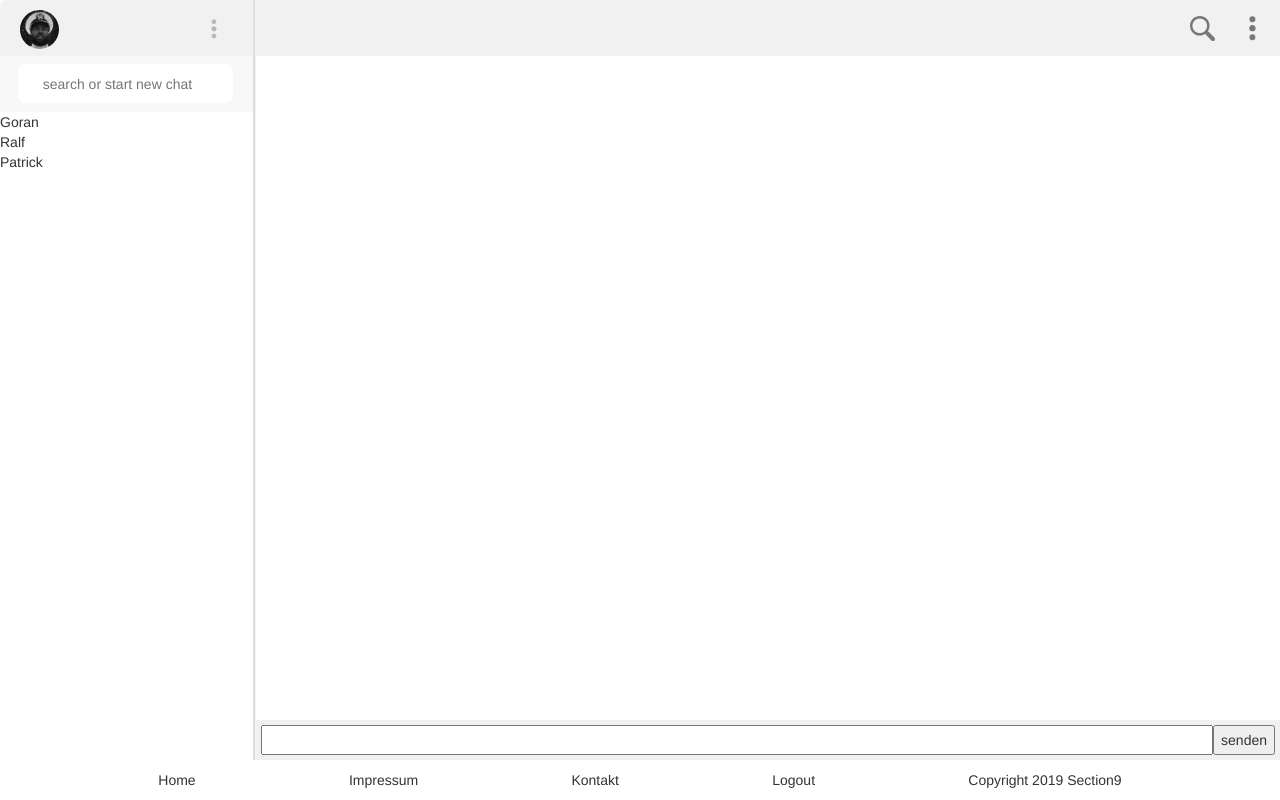
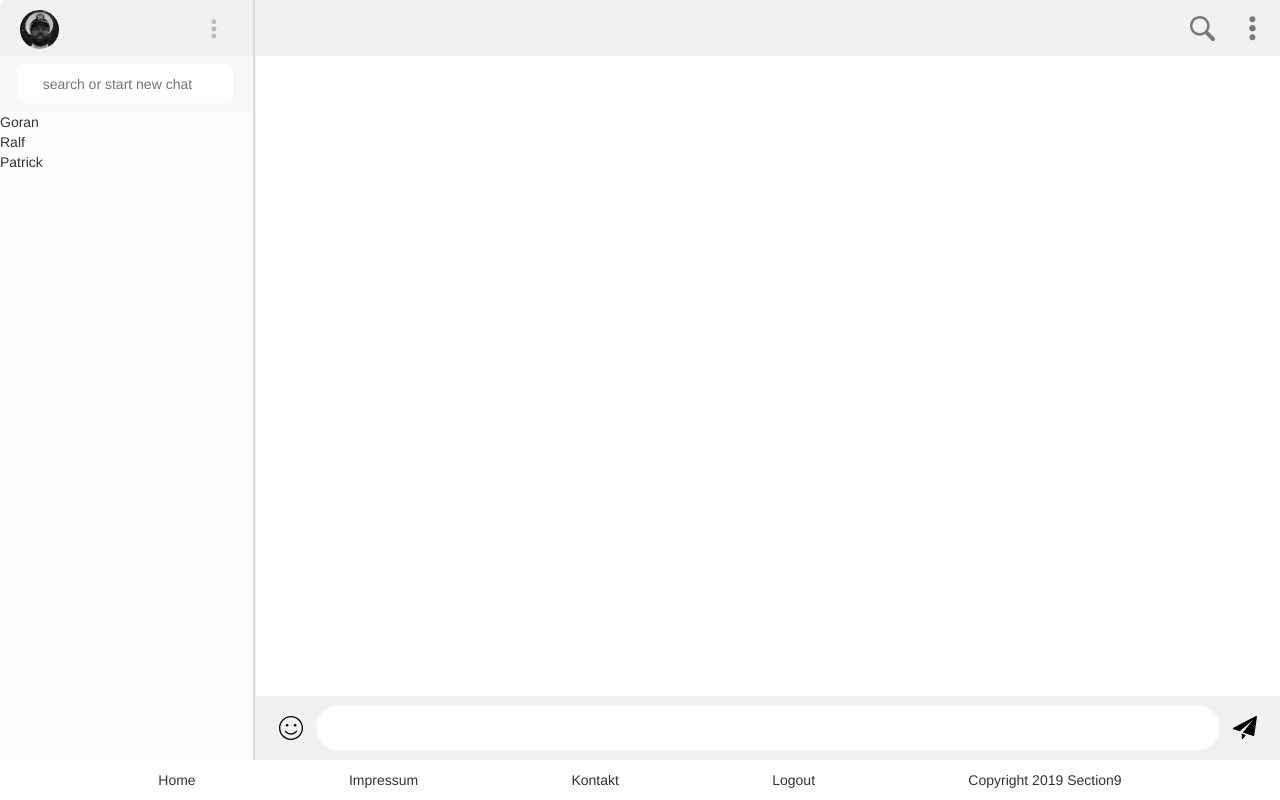
Before and after one commit to mrtx87/ChatAppFrontend, an Angular app: page / in a window 1280 px wide. Built offline with nearby package versions, Linux system fonts and the light colour scheme.

Commit message:
icons und layout

```diff
--- a/src/app/chat.panel/chat.panel.component.css
+++ b/src/app/chat.panel/chat.panel.component.css
@@ -1,12 +1,19 @@
 .senden-container {
     width: 100%;
-    height: 5vh;
+    height: 8vh;
     display: flex;
-    padding: 5px;
+    padding: 10px;
+    justify-content: space-evenly;
+}
+
+.senden-container img {
+    width: 3vh;
 }
 
 .senden-container input {
-    width: 100%;
+    width: 90%;
+    border-radius: 25px;
+    border:none;
 }
 
 .chat-panel-header {
--- a/src/app/chat.panel/chat.panel.component.html
+++ b/src/app/chat.panel/chat.panel.component.html
@@ -9,6 +9,8 @@
     </div>
     <app-displaychat></app-displaychat>
     <div class="senden-container">
-        <input> <button>senden</button>
+        <img src="assets/happiness.svg">
+        <input>
+        <img src="assets/paper-plane.svg">
     </div>
 </div>
--- a/src/app/displaychat/displaychat.component.html
+++ b/src/app/displaychat/displaychat.component.html
@@ -1,3 +1,3 @@
-<div style="width:100%; height:83vh; background-color: white;">
+<div style="width:100%; height:80vh; background-color: white;">
 
 </div>
```
Also changed, not shown: src/assets/happiness.svg (added), src/assets/paper-plane.svg (added).
